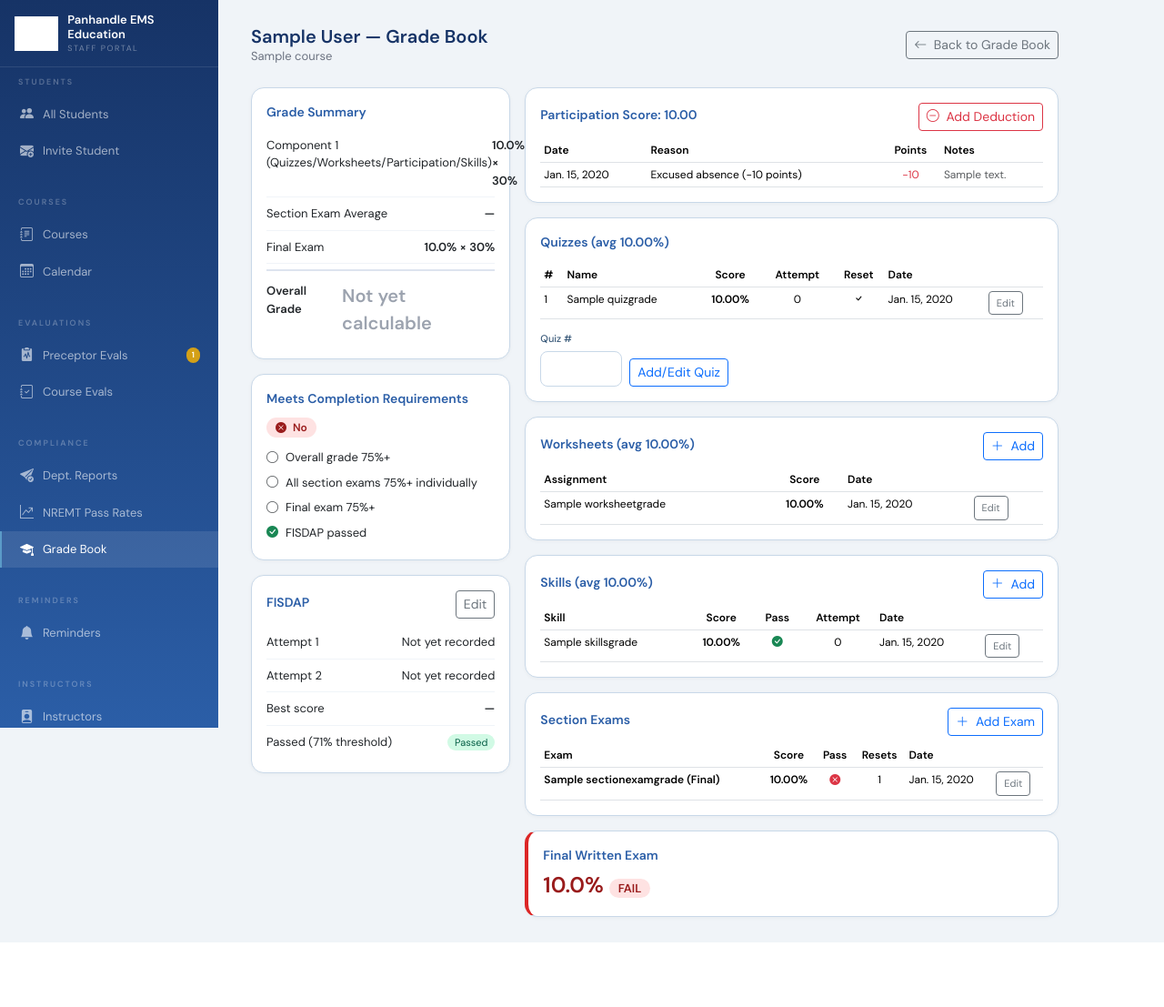
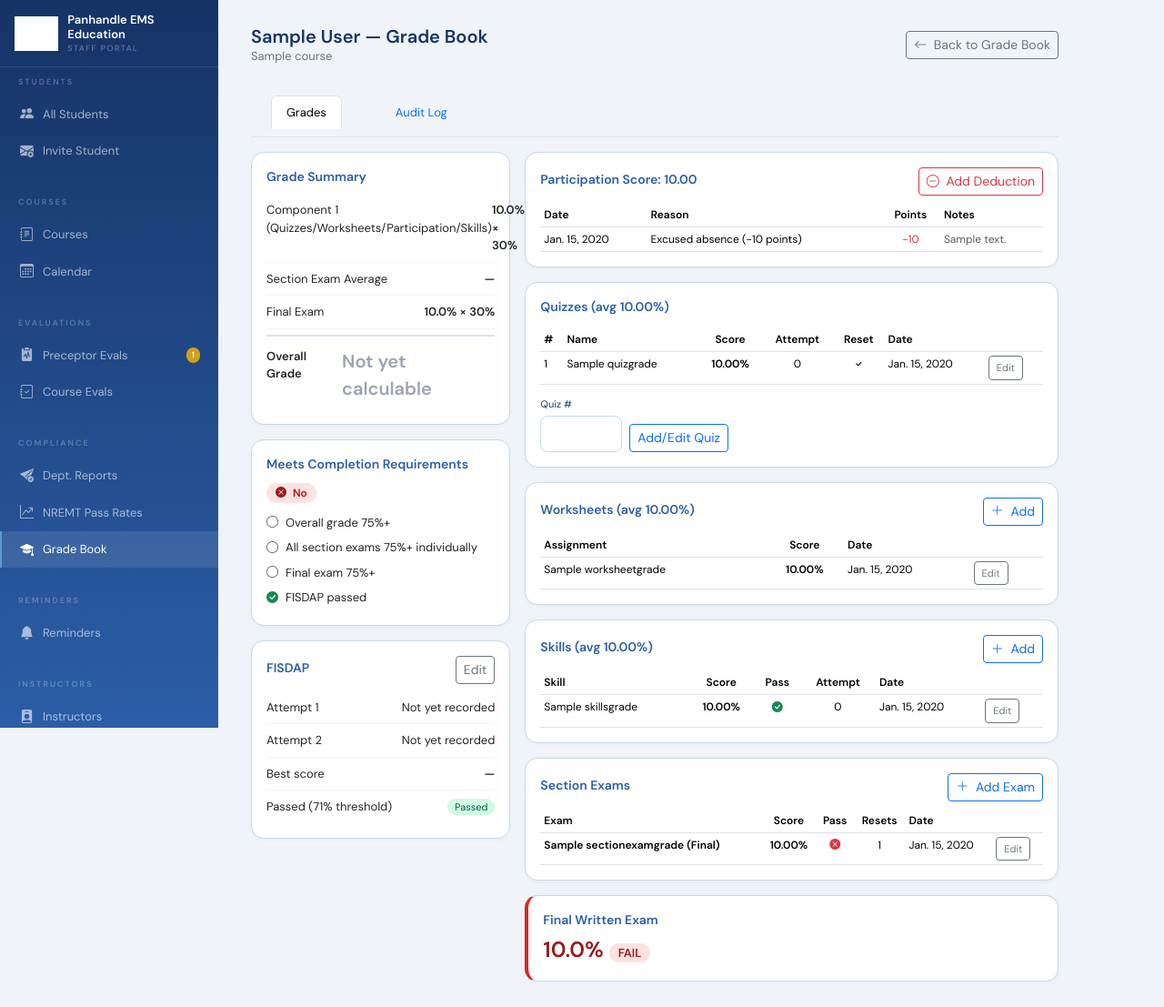
Before and after one commit to AndSnodFRBA/PEMSE, a Django app: page /staff/grades/1/ in a window 1280 px wide. Shown: the whole page at 91% size. Before the commit the page ends 1036 px from the top, so only its background shows below. Run offline with Django 5.2, Linux system fonts and the light colour scheme; a user stored in the database is signed in; tables that the repository leaves empty hold one stand-in row (values such as "Sample post"); data that the repository does not hold is empty.

Commit message:
Add grade change audit log for all grade modifications
Co-Authored-By: Claude Sonnet 5 <noreply@anthropic.com>

```diff
--- a/grades/models.py
+++ b/grades/models.py
@@ -291,3 +291,31 @@ class ParticipationDeduction(models.Model):
         total_deductions = sum(d.points for d in gb.participation_deductions.all())
         gb.participation_score = max(0, 100 - total_deductions)
         gb.save(update_fields=['participation_score', 'updated_at'])
+
+
+class GradeChangeLog(models.Model):
+    """Audit trail — every create/update/delete on a grade record."""
+
+    class ChangeType(models.TextChoices):
+        CREATE = 'create', 'Created'
+        UPDATE = 'update', 'Updated'
+        DELETE = 'delete', 'Deleted'
+
+    gradebook    = models.ForeignKey(GradeBook, on_delete=models.CASCADE, related_name='change_logs')
+    changed_by   = models.ForeignKey(
+        settings.AUTH_USER_MODEL, null=True, on_delete=models.SET_NULL, related_name='grade_changes_made'
+    )
+    change_type  = models.CharField(max_length=10, choices=ChangeType.choices)
+    model_name   = models.CharField(max_length=50, help_text='Which model was changed e.g. QuizGrade')
+    record_id    = models.PositiveIntegerField(null=True, blank=True)
+    field_name   = models.CharField(max_length=100, blank=True)
+    old_value    = models.TextField(blank=True)
+    new_value    = models.TextField(blank=True)
+    notes        = models.TextField(blank=True)
+    changed_at   = models.DateTimeField(auto_now_add=True)
+
+    class Meta:
+        ordering = ['-changed_at']
+
+    def __str__(self):
+        return f'{self.model_name} {self.change_type} by {self.changed_by} at {self.changed_at:%Y-%m-%d %H:%M}'
--- a/grades/views.py
+++ b/grades/views.py
@@ -18,6 +18,7 @@ from .forms import (
     QuizGradeForm, SectionExamGradeForm, WorksheetGradeForm, SkillsGradeForm,
     ParticipationDeductionForm, FisdapForm,
 )
+from .audit import log_grade_change
 
 
 def _student_current_course(student):
@@ -99,6 +100,8 @@ def staff_quiz_edit(request, student_id, quiz_number):
     instance = QuizGrade.objects.filter(gradebook=gb, quiz_number=quiz_number).first()
 
     if request.method == 'POST':
+        was_create = instance is None
+        old_score = instance.score if instance else ''
         form = QuizGradeForm(request.POST, instance=instance)
         if form.is_valid():
             obj = form.save(commit=False)
@@ -107,6 +110,10 @@ def staff_quiz_edit(request, student_id, quiz_number):
             obj.entered_by = request.user
             obj.score = form.cleaned_data['score']
             obj.save()
+            log_grade_change(
+                gb, request.user, 'create' if was_create else 'update', 'QuizGrade', obj.pk,
+                field_name='score', old_value=old_score, new_value=obj.score,
+            )
             messages.success(request, f'Quiz {quiz_number} grade saved.')
             return redirect('staff_gradebook_detail', student_id=student.pk)
     else:
@@ -131,6 +138,8 @@ def staff_exam_edit(request, student_id, exam_id):
         instance = get_object_or_404(SectionExamGrade, pk=exam_id, gradebook=gb)
 
     if request.method == 'POST':
+        was_create = instance is None
+        old_score = instance.score if instance else ''
         form = SectionExamGradeForm(request.POST, instance=instance)
         if form.is_valid():
             obj = form.save(commit=False)
@@ -138,6 +147,10 @@ def staff_exam_edit(request, student_id, exam_id):
             obj.entered_by = request.user
             obj.score = form.cleaned_data['score']
             obj.save()
+            log_grade_change(
+                gb, request.user, 'create' if was_create else 'update', 'SectionExamGrade', obj.pk,
+                field_name='score', old_value=old_score, new_value=obj.score,
+            )
             messages.success(request, 'Exam grade saved.')
             return redirect('staff_gradebook_detail', student_id=student.pk)
     else:
@@ -162,12 +175,18 @@ def staff_worksheet_edit(request, student_id, worksheet_id):
         instance = get_object_or_404(WorksheetGrade, pk=worksheet_id, gradebook=gb)
 
     if request.method == 'POST':
+        was_create = instance is None
+        old_score = instance.score if instance else ''
         form = WorksheetGradeForm(request.POST, instance=instance)
         if form.is_valid():
             obj = form.save(commit=False)
             obj.gradebook = gb
             obj.entered_by = request.user
             obj.save()
+            log_grade_change(
+                gb, request.user, 'create' if was_create else 'update', 'WorksheetGrade', obj.pk,
+                field_name='score', old_value=old_score, new_value=obj.score,
+            )
             messages.success(request, 'Worksheet grade saved.')
             return redirect('staff_gradebook_detail', student_id=student.pk)
     else:
@@ -191,12 +210,18 @@ def staff_skill_edit(request, student_id, skill_id):
         instance = get_object_or_404(SkillsGrade, pk=skill_id, gradebook=gb)
 
     if request.method == 'POST':
+        was_create = instance is None
+        old_score = instance.score if instance else ''
         form = SkillsGradeForm(request.POST, instance=instance)
         if form.is_valid():
             obj = form.save(commit=False)
             obj.gradebook = gb
             obj.entered_by = request.user
             obj.save()
+            log_grade_change(
+                gb, request.user, 'create' if was_create else 'update', 'SkillsGrade', obj.pk,
+                field_name='score', old_value=old_score, new_value=obj.score,
+            )
             messages.success(request, 'Skills grade saved.')
             return redirect('staff_gradebook_detail', student_id=student.pk)
     else:
@@ -218,10 +243,17 @@ def staff_participation_deduct(request, student_id):
     if request.method == 'POST':
         form = ParticipationDeductionForm(request.POST)
         if form.is_valid():
+            old_participation = gb.participation_score
             obj = form.save(commit=False)
             obj.gradebook = gb
             obj.recorded_by = request.user
             obj.save()
+            gb.refresh_from_db()
+            log_grade_change(
+                gb, request.user, 'create', 'ParticipationDeduction', obj.pk,
+                field_name='participation_score', old_value=old_participation, new_value=gb.participation_score,
+                notes=f'{obj.get_reason_display()} (-{obj.points})',
+            )
             messages.success(request, 'Deduction recorded.')
             return redirect('staff_gradebook_detail', student_id=student.pk)
     else:
@@ -241,9 +273,21 @@ def staff_fisdap_edit(request, student_id):
         return redirect('staff_gradebook_detail', student_id=student.pk)
 
     if request.method == 'POST':
+        old_values = {
+            'fisdap_attempt_1': gb.fisdap_attempt_1,
+            'fisdap_attempt_2': gb.fisdap_attempt_2,
+            'fisdap_passed': gb.fisdap_passed,
+        }
         form = FisdapForm(request.POST, instance=gb)
         if form.is_valid():
             form.save()
+            for field, old_val in old_values.items():
+                new_val = getattr(gb, field)
+                if old_val != new_val:
+                    log_grade_change(
+                        gb, request.user, 'update', 'GradeBook', gb.pk,
+                        field_name=field, old_value=old_val, new_value=new_val,
+                    )
             messages.success(request, 'FISDAP scores saved.')
             return redirect('staff_gradebook_detail', student_id=student.pk)
     else:
--- a/templates/grades/staff_gradebook_detail.html
+++ b/templates/grades/staff_gradebook_detail.html
@@ -31,6 +31,21 @@
     </form>
   </div>
 {% else %}
+
+<ul class="nav nav-tabs mb-3" id="gbTabs" role="tablist">
+  <li class="nav-item">
+    <button class="nav-link active" data-bs-toggle="tab" data-bs-target="#gb-grades" type="button">Grades</button>
+  </li>
+  <li class="nav-item">
+    <button class="nav-link" data-bs-toggle="tab" data-bs-target="#gb-audit" type="button">
+      Audit Log
+      {% if gb.change_logs.count %}<span class="badge bg-secondary ms-1">{{ gb.change_logs.count }}</span>{% endif %}
+    </button>
+  </li>
+</ul>
+
+<div class="tab-content">
+<div class="tab-pane fade show active" id="gb-grades" role="tabpanel">
 
 <div class="row g-3">
   <!-- Left column: grade summary -->
@@ -289,5 +304,52 @@
 
   </div>
 </div>
+
+</div><!-- /gb-grades -->
+
+<div class="tab-pane fade" id="gb-audit" role="tabpanel">
+  <div class="card">
+    {% with logs=gb.change_logs.all %}
+    {% if logs %}
+      <div class="table-responsive">
+        <table class="table table-sm mb-0" style="font-size:12px;">
+          <thead style="background:#f8fafc;">
+            <tr>
+              <th class="px-3 py-2">Date</th>
+              <th class="py-2">Changed By</th>
+              <th class="py-2">What Changed</th>
+              <th class="py-2">Old Value</th>
+              <th class="py-2">New Value</th>
+              <th class="py-2">Notes</th>
+            </tr>
+          </thead>
+          <tbody>
+            {% for log in logs %}
+            <tr>
+              <td class="px-3 py-2 text-muted">{{ log.changed_at|date:"M j, Y g:i A" }}</td>
+              <td class="py-2">{{ log.changed_by.get_full_name|default:"—" }}</td>
+              <td class="py-2">
+                <span style="text-transform:uppercase;font-size:10px;font-weight:700;color:{% if log.change_type == 'create' %}#065f46{% elif log.change_type == 'delete' %}#991b1b{% else %}#1557a0{% endif %};">
+                  {{ log.change_type }}
+                </span>
+                {{ log.model_name }}{% if log.field_name %} — {{ log.field_name }}{% endif %}
+              </td>
+              <td class="py-2">{{ log.old_value|default:"—" }}</td>
+              <td class="py-2 fw-semibold">{{ log.new_value|default:"—" }}</td>
+              <td class="py-2 text-muted">{{ log.notes }}</td>
+            </tr>
+            {% endfor %}
+          </tbody>
+        </table>
+      </div>
+    {% else %}
+      <div class="p-4 text-center text-muted">No changes logged yet.</div>
+    {% endif %}
+    {% endwith %}
+  </div>
+</div>
+
+</div><!-- /tab-content -->
+
 {% endif %}
 {% endblock %}
```
Also changed, not shown: grades/audit.py (added, +14 -0 lines), grades/migrations/0002_gradechangelog.py (added).
